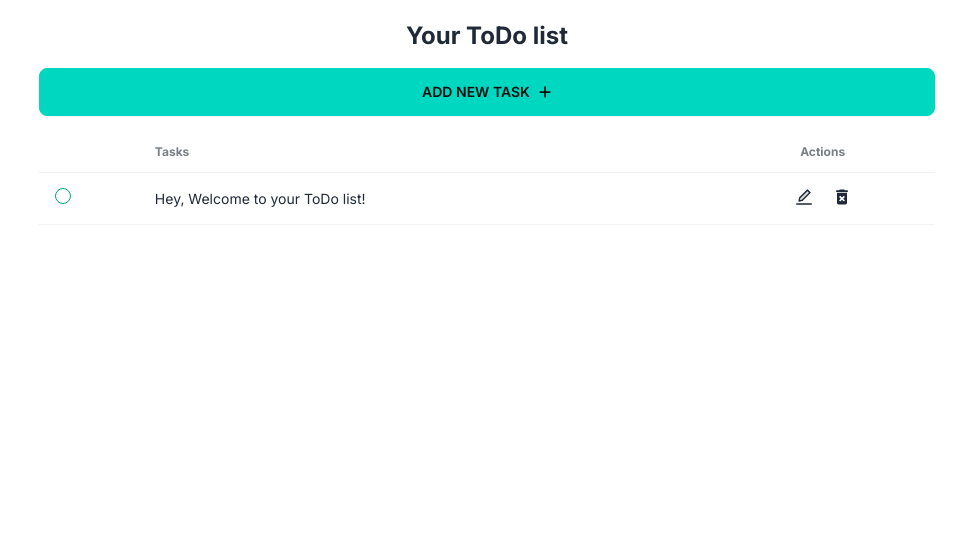
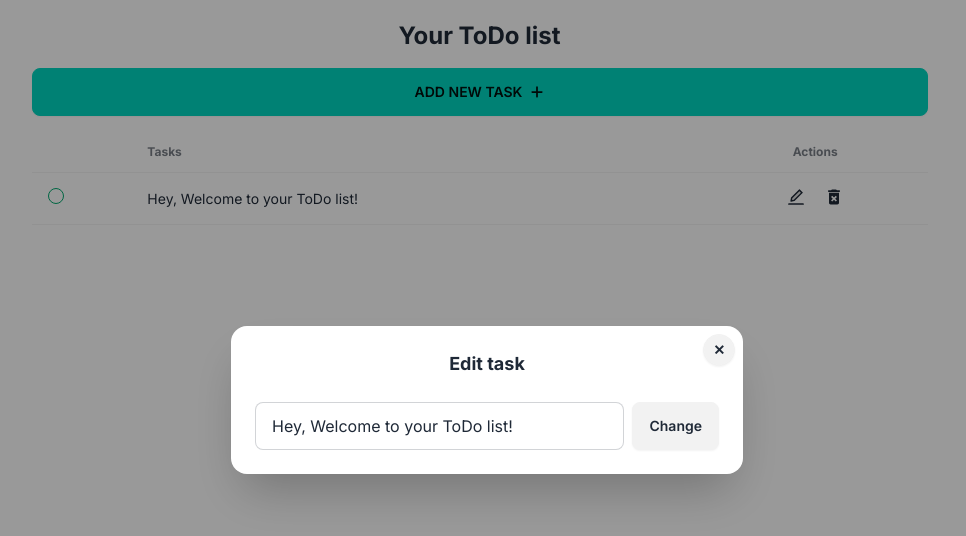
Before and after one commit to vishnuxprasad/nextjs-todo-app, a Next.js app: page / in a window 1280 px wide. Both pictures are taken after a click on the button 956 px from the left and 197 px from the top of the page. Shown: the top 536 px of the page, without its empty margins (153-1119 px from the left). Built offline with nearby package versions, Linux system fonts and the light colour scheme; data requests are answered from the project's data file.

Commit message:
implemented 'edit task' functionality

```diff
--- a/api.ts
+++ b/api.ts
@@ -19,3 +19,15 @@
     const newTodo = await res.json();
     return newTodo;
   }
+
+  export const editTodo = async (todo: ITask): Promise<ITask> => {
+    const res = await fetch(`${baseUrl}/tasks/${todo.id}`, {
+      method: 'PUT',
+      headers: {
+        'Content-Type': 'application/json'
+      },
+      body: JSON.stringify(todo)
+    })
+    const updatedTodo = await res.json();
+    return updatedTodo;
+  }
--- a/app/components/Task.tsx
+++ b/app/components/Task.tsx
@@ -1,5 +1,10 @@
+"use client";
+
 import { ITask } from "@/types/tasks";
-import React from "react";
+import React, { FormEventHandler, useState } from "react";
+import { useRouter } from "next/navigation";
+import { editTodo } from "@/api";
+import Modal from "./Modal";
 import { AiTwotoneEdit } from "react-icons/ai";
 import { MdDeleteForever } from "react-icons/md";
 
@@ -8,6 +13,23 @@
 }
 
 const Task: React.FC<TaskProps> = ({ task }) => {
+  const router = useRouter();
+
+  const [openModalEdit, setOpenModalEdit] = useState<boolean>(false);
+
+  const [taskToEdit, setTaskToEdit] = useState<string>(task.text);
+
+  const [openModalDelete, setOpenModalDelete] = useState<boolean>(false);
+
+  const handleSubmitEditTodo: FormEventHandler<HTMLFormElement> = async (e) => {
+    e.preventDefault();
+    await editTodo({
+      id: task.id,
+      text: taskToEdit,
+    });
+    setOpenModalEdit(false);
+    router.refresh();
+  };
   return (
     <tr key={task.id}>
       <th>
@@ -19,8 +41,35 @@
       <td>{task.text}</td>
       <th></th>
       <th className="text-center">
-        <button className="btn btn-ghost btn-xs"><AiTwotoneEdit  className="text-xl hover:text-green/50"/></button>
-        <button className="btn btn-ghost btn-xs"><MdDeleteForever  className="text-xl hover:text-red/50"/></button>
+        <button
+          onClick={() => {
+            setTaskToEdit(task.text);
+            setOpenModalEdit(true);
+          }}
+          className="btn btn-ghost btn-xs"
+        >
+          <AiTwotoneEdit className="text-xl hover:text-green/50" />
+        </button>
+        <Modal modalOpen={openModalEdit} setModalOpen={setOpenModalEdit}>
+          <form onSubmit={handleSubmitEditTodo}>
+            <h3 className="text-bold text-lg">Edit task</h3>
+            <div className="modal-action">
+              <input
+                value={taskToEdit}
+                onChange={(e) => setTaskToEdit(e.target.value)}
+                type="text"
+                placeholder="Type here"
+                className="input input-bordered w-full max-w-full font-normal"
+              />
+              <button type="submit" className="btn">
+                Change
+              </button>
+            </div>
+          </form>
+        </Modal>
+        <button className="btn btn-ghost btn-xs">
+          <MdDeleteForever className="text-xl hover:text-red/50" />
+        </button>
       </th>
     </tr>
   );
```
